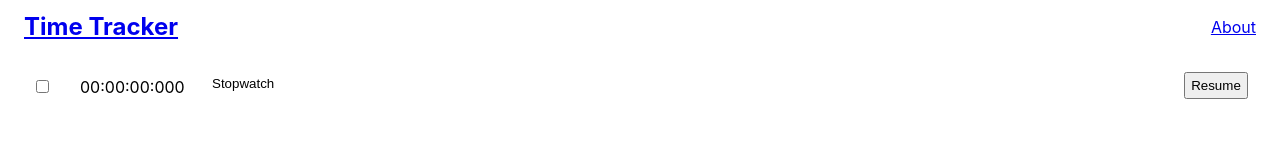
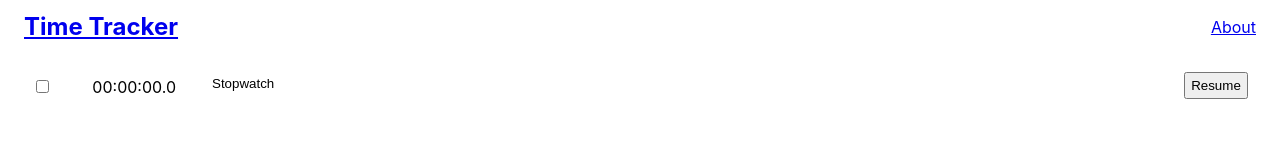
Before and after one commit to marcdenning/time-tracker, a React (Create React App) app: page /#/ in a window 1280 px wide. Shown: the top 162 px of the page. Built offline with nearby package versions, Linux system fonts and the light colour scheme.

Commit message:
Change format of duration.

```diff
--- a/src/formatDuration.js
+++ b/src/formatDuration.js
@@ -1,6 +1,6 @@
 export default function formatDuration(elapsedMilliseconds) {
   return Math.floor(elapsedMilliseconds / 1000 / 60 / 60 % 60).toString().padStart(2, '0') + ':'
     + Math.floor(elapsedMilliseconds / 1000 / 60 % 60).toString().padStart(2, '0') + ':'
-    + Math.floor(elapsedMilliseconds / 1000 % 60).toString().padStart(2, '0') + ':'
-    + (elapsedMilliseconds % 1000).toString().padStart(3, '0');
+    + Math.floor(elapsedMilliseconds / 1000 % 60).toString().padStart(2, '0') + '.'
+    + (elapsedMilliseconds % 1000 / 100).toString();
 };
```
